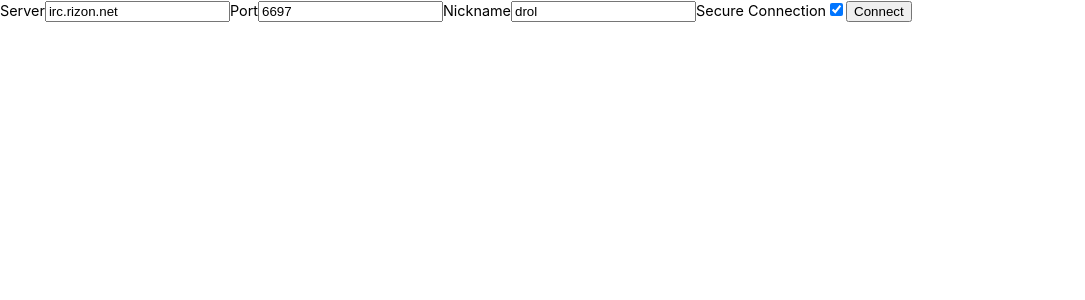
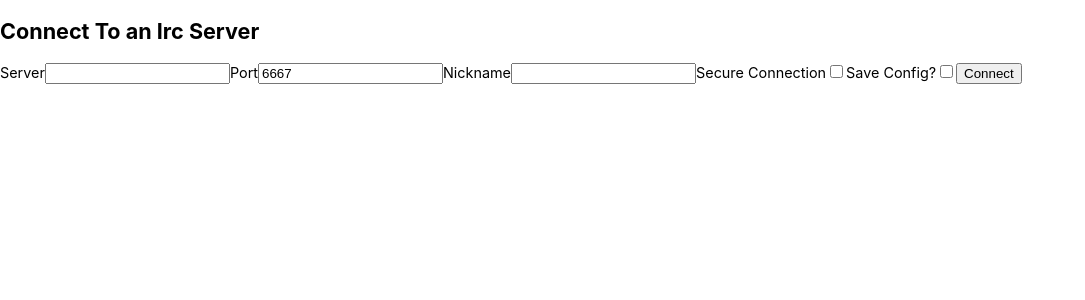
Before and after one commit to ModestoT/React-IRC, a React (Create React App) app in the folder frontend/: page / in a window 1280 px wide. Shown: the top 300 px of the page, without its empty margins (0-1085 px from the left). Built offline with nearby package versions, Linux system fonts and the light colour scheme.

Commit message:
Updated to add option to save config option when connecting to an irc server

```diff
--- a/frontend/src/customHooks/ircHook/IrcReducer.js
+++ b/frontend/src/customHooks/ircHook/IrcReducer.js
@@ -21,12 +21,12 @@ export const IrcReducer = (state, action) => {
 	let channel;
 	switch (action.type) {
 		case MAKING_CONNECTION:
-			const ircSocket = CreateIrcConnection(action.payload);
+			const ircSocket = CreateIrcConnection(action.payload.ircOptions, action.payload.saveConfig);
 
 			return {
 				...state,
 				nick: action.payload.nick,
-				serverName: GrabServerName(action.payload.host),
+				serverName: GrabServerName(action.payload.ircOptions.host),
 				ircSocket
 			};
 		case CONNECTION_ESTABLISHED:
--- a/frontend/src/customHooks/ircHook/useIrc.js
+++ b/frontend/src/customHooks/ircHook/useIrc.js
@@ -32,10 +32,14 @@ export const useIrc = () => {
 		}
 	}, [state.ircSocket]);
 
-	const connectToIrc = (ircOptions, e) => {
+	const connectToIrc = (ircOptions, saveConfig, e) => {
 		e.preventDefault();
 
-		dispatch({ type: MAKING_CONNECTION, payload: ircOptions });
+		if (state.isConnected) {
+			dispatch({ type: CONNECTION_LOST });
+		}
+
+		dispatch({ type: MAKING_CONNECTION, payload: { saveConfig, ircOptions } });
 	};
 
 	const disconnectFromIrc = () => {
--- a/frontend/src/views/IrcLoginView.js
+++ b/frontend/src/views/IrcLoginView.js
@@ -5,41 +5,52 @@ import InputField from "../components/InputField.js";
 
 const IrcLoginView = ({ connectToIrc }) => {
 	const [ircOptions, handleInput] = useFormInput({
-    host: "irc.rizon.net",
-    port: 6697,
-    nick: "drol",
-    ssl: true
+		host: "",
+		port: 6667,
+		nick: "",
+		ssl: false
 	});
-  return(
-    <form className="irc-login-form" onSubmit={(e) => connectToIrc(ircOptions, e)}>
+	const [isSaveConfig, setIsSaveConfig] = useFormInput(false);
+
+	return (
+		<form className="irc-login-form" onSubmit={e => connectToIrc(ircOptions, isSaveConfig, e)}>
+			<h2>Connect To an Irc Server</h2>
 			<InputField
-        type={"text"}
-        labelText={"Server"}
-        className={"irc-hostname"}
+				type="text"
+				labelText="Server"
+				className="irc-hostname"
 				value={ircOptions.host}
-        onChange={e => handleInput({host: e.target.value})}
+				onChange={e => handleInput({ host: e.target.value })}
 			/>
 			<InputField
-        type={"number"}
-        labelText={"Port"}
-        className={"irc-port"}
+				type="number"
+				labelText="Port"
+				className="irc-port"
 				value={ircOptions.port}
-        onChange={e => handleInput({port: e.target.value})}
+				onChange={e => handleInput({ port: e.target.value })}
 			/>
 			<InputField
-        type={"text"}
-        labelText={"Nickname"}
-        className={"irc-nick"}
+				type="text"
+				labelText="Nickname"
+				className="irc-nick"
 				value={ircOptions.nick}
-        onChange={e => handleInput({nick: e.target.value})}
+				onChange={e => handleInput({ nick: e.target.value })}
 			/>
 			<InputField
-        type={"checkbox"}
-        labelText={"Secure Connection"}
-        className={"irc-ssl"}
+				type="checkbox"
+				labelText="Secure Connection"
+				className="irc-ssl"
 				checked={ircOptions.ssl}
-        value={"Secure Connection"}
-        onChange={() => handleInput({ssl: !ircOptions.ssl})}
+				value="Secure Connection"
+				onChange={() => handleInput({ ssl: !ircOptions.ssl, port: !ircOptions.ssl ? 6697 : 6667 })}
+			/>
+			<InputField
+				type="checkbox"
+				labelText="Save Config?"
+				className="irc-save-config"
+				checked={isSaveConfig}
+				value="Save Config"
+				onChange={() => setIsSaveConfig(!isSaveConfig)}
 			/>
 			<button className="connect">Connect</button>
 		</form>
```
Lines whose indentation alone changed are shown as unchanged.
